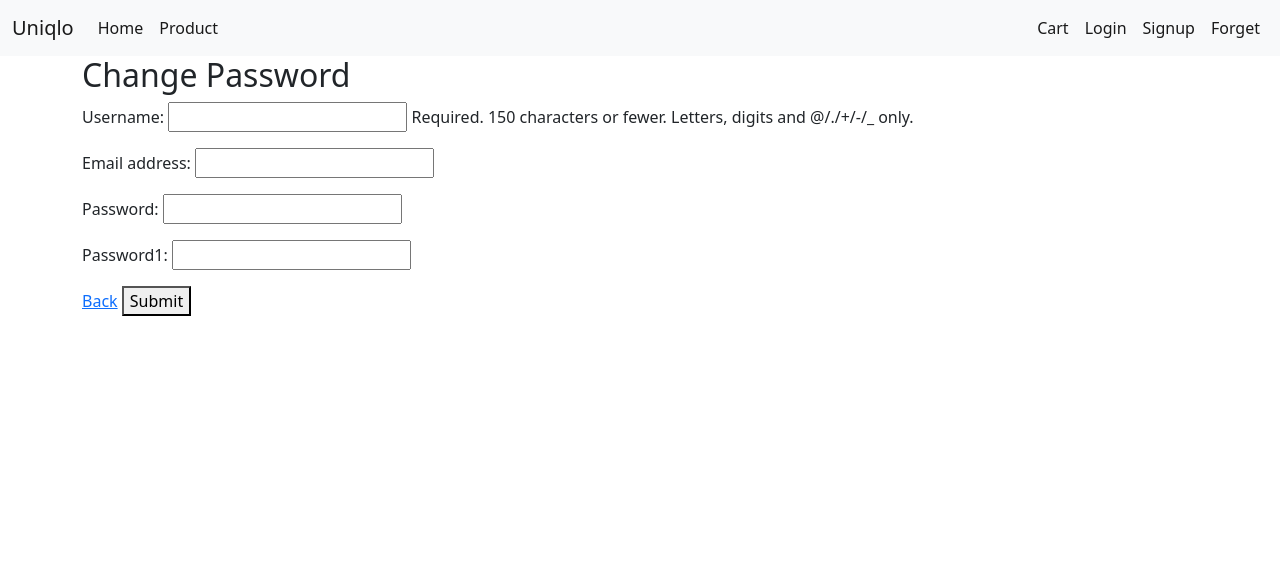
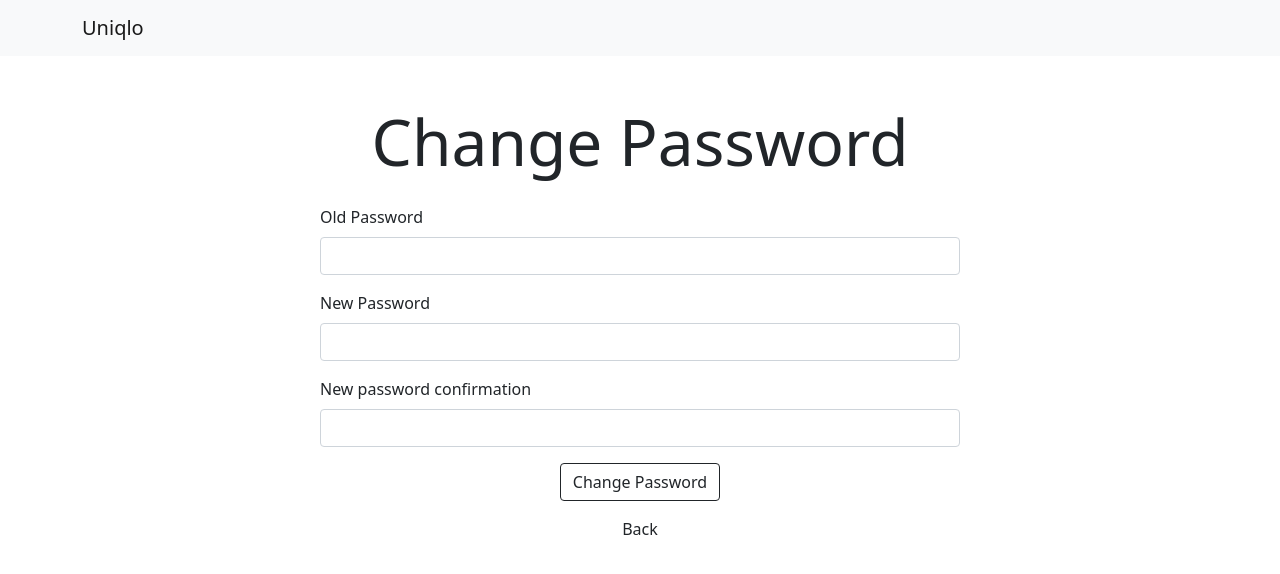
Before and after one commit to giakinh0823/uniqloProject, a Django app: template templates/user/change-password.html in a window 1280 px wide. Shown: the top 574 px of the page. Run offline with Django 3.2, Linux system fonts and the light colour scheme; the template is opened without the code that fills it: values that come from a table or form of the project are taken from there, others are empty.

Commit message:
done done done done

```diff
--- a/templates/user/change-password.html
+++ b/templates/user/change-password.html
@@ -1,10 +1,36 @@
 {% extends "base/base.html" %}
-{% block block_body %}
-<h2>Change Password</h2>
-    <form method="POST">
-        {% csrf_token %}
-        {{ form.as_p }}
-        <a href="{% url 'home:index' %}">Back</a>
-        <button type="submit">Submit</button>
-    </form>
-{% endblock  %}
+{% block block_body_not_nav %}
+<nav class="navbar navbar-expand-lg navbar-light bg-light">
+  <div class="container-md">
+    <a class="navbar-brand" href="{% url 'home:index' %}">Uniqlo</a>
+  </div>
+</nav>
+
+
+<h1 class="text-center mt-5 mb-4 display-3">Change Password</h1>
+
+{% if error %}
+  <div class="mb-3 mt-5 w-100 d-flex justify-content-center align-items-center" role="alert" >
+    <div class="w-50 alert alert-secondary">{{ error }}</div>
+  </div>
+{% endif %}
+<form action="" method="POST" class="d-flex flex-column align-items-center">
+  {% csrf_token %}
+  <div class="mb-3 w-50">
+    <label for="id_old_password" class="form-label">Old Password</label>
+    <input type="password" name="old_password" required="" id="id_old_password" class="form-control">
+  </div>
+  <div class="mb-3 w-50">
+    <label for="id_new_password1" class="form-label">New Password</label>
+    <input type="password" name="new_password1" required="" id="id_new_password1" class="form-control">
+  </div>
+  <div class="mb-3 w-50">
+    <label for="id_new_password2" class="form-label">New password confirmation</label>
+    <input type="password" name="new_password2" required="" id="id_new_password2" class="form-control">
+  </div>
+  <button type="submit" class="btn btn-outline-dark">Change Password</button>
+  <a class="mt-3" style="text-decoration: none; color: #212529; font-size: 16px" href="{% url 'appUser:userInfo' %}">Back</a>
+
+</form>
+
+{% endblock block_body_not_nav %}
--- a/templates/user/password-reset/password_reset.html
+++ b/templates/user/password-reset/password_reset.html
@@ -7,7 +7,7 @@
 </nav>
 
 
-<h1 class="text-center mt-5 mb-4 display-3">Reset Password</h1>
+<h1 class="text-center mb-4 display-3" style="margin-top: 110px;">Reset Password</h1>
 
 {% if error %}
   <div class="alert alert-warning" role="alert">
@@ -20,7 +20,7 @@
     <label for="id_email" class="form-label">Email</label>
     <input type="email" name="email" autofocus="" required="" id="id_email" class="form-control" aria-describedby="emailHelp">
   </div>
-  <button type="submit" class="btn btn-outline-dark">Send Email</button>
+  <button type="submit" class="btn btn-outline-dark mt-2">Send Email</button>
 </form>
 
 {% endblock block_body_not_nav%}
```
Also changed, not shown: templates/user/editInfo.html (+39 -7 lines), db.sqlite3, media/images/_DSF9636.jpg (added), media/productImages/Capture2_RMXHw8e.PNG (added), media/productImages/howl-s-moving-castle-hayao-miyazaki-studio-ghibli-landscape-wallpaper-prev_s8THGvG.jpg (added).
